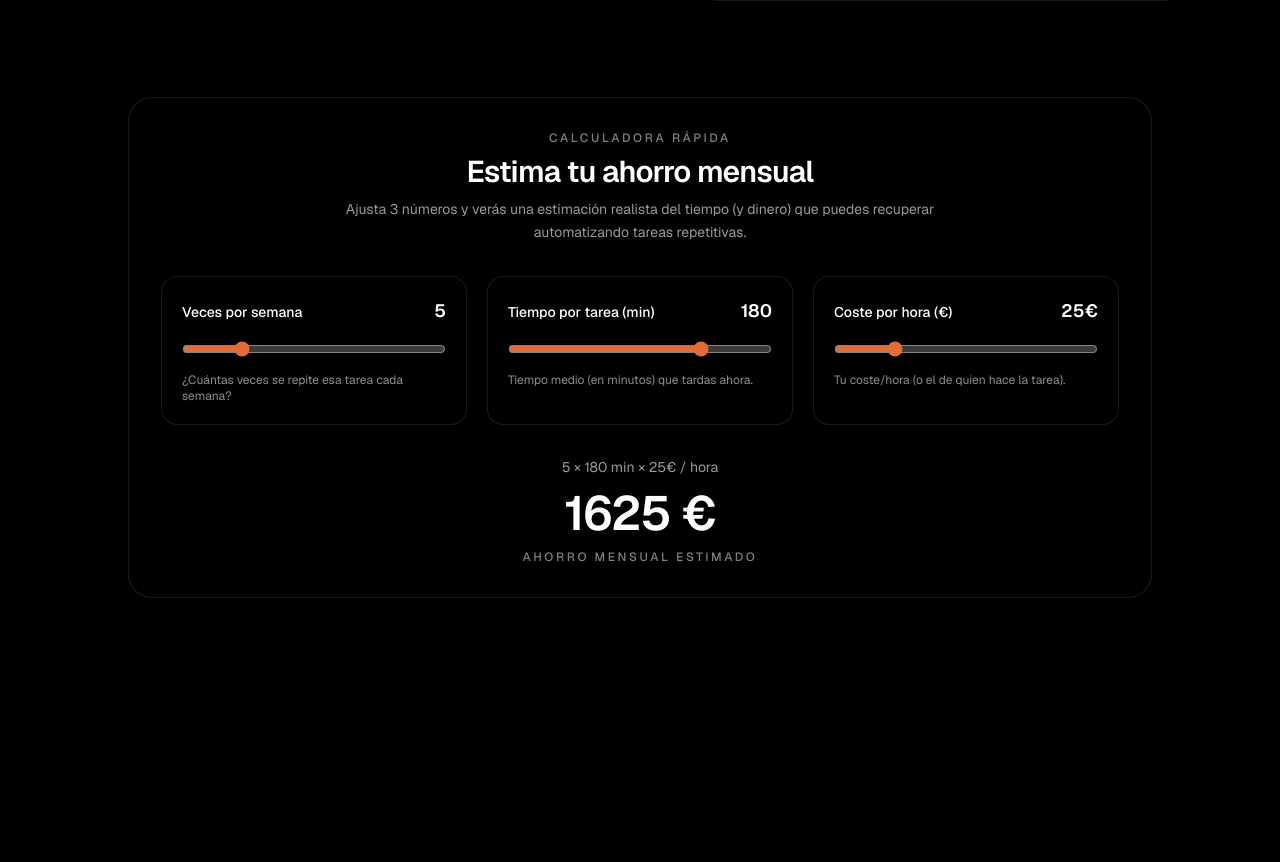
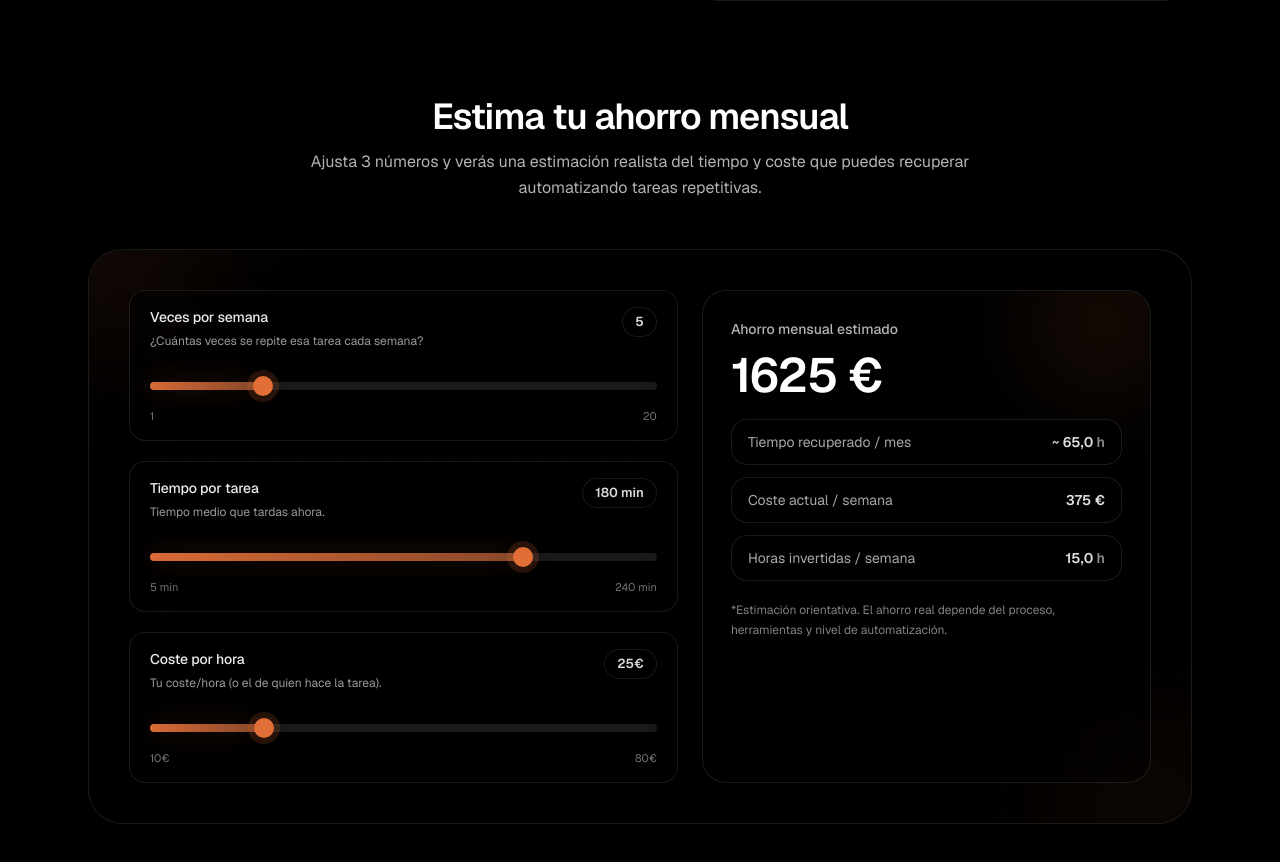
Before and after one commit to wearegenesis/genesis-landing, a Next.js app: page / in a window 1280 px wide. Shown: the part 2714-3576 px from the top of the page. Before the commit the page ends 3440 px from the top, so only its background shows below. Built offline with nearby package versions, Linux system fonts and the light colour scheme.

Commit message:
feat: serviceCalculator improved

```diff
--- a/src/components/sections/ServicesCalculator.tsx
+++ b/src/components/sections/ServicesCalculator.tsx
@@ -12,122 +12,255 @@ function formatEUR(value: number) {
   }).format(value);
 }
 
+function formatNumber(value: number, decimals = 1) {
+  return new Intl.NumberFormat("es-ES", {
+    maximumFractionDigits: decimals,
+    minimumFractionDigits: decimals,
+  }).format(value);
+}
+
+function clamp01(n: number) {
+  return Math.max(0, Math.min(1, n));
+}
+
+function pct(value: number, min: number, max: number) {
+  return clamp01((value - min) / (max - min));
+}
+
+type SliderProps = {
+  label: string;
+  helper: string;
+  value: number;
+  min: number;
+  max: number;
+  step: number;
+  suffix?: string;
+  onChange: (v: number) => void;
+};
+
+function Slider({
+  label,
+  helper,
+  value,
+  min,
+  max,
+  step,
+  suffix,
+  onChange,
+}: SliderProps) {
+  const p = pct(value, min, max);
+
+  return (
+    <div className="group rounded-2xl border border-foreground/10 bg-background/65 px-5 py-4 backdrop-blur-xl shadow-[0_12px_40px_rgba(0,0,0,0.08)] transition-shadow hover:shadow-[0_18px_60px_rgba(0,0,0,0.10)]">
+      <div className="flex items-start justify-between gap-4">
+        <div className="min-w-0">
+          <div className="text-[14px] font-medium tracking-[-0.01em] text-foreground/92">
+            {label}
+          </div>
+          <div className="mt-1 text-xs leading-relaxed text-foreground/60">
+            {helper}
+          </div>
+        </div>
+
+        <div className="shrink-0 rounded-full border border-foreground/10 bg-background/75 px-3 py-1 text-[13px] font-semibold text-foreground/85 shadow-[0_10px_24px_rgba(0,0,0,0.06)]">
+          {value}
+          {suffix ?? ""}
+        </div>
+      </div>
+
+      {/* Track premium (relleno) */}
+      <div className="mt-4">
+        <div className="relative h-9">
+          <div className="pointer-events-none absolute left-0 right-0 top-1/2 h-2 -translate-y-1/2 rounded-full bg-foreground/10" />
+          <div
+            className="pointer-events-none absolute left-0 top-1/2 h-2 -translate-y-1/2 rounded-full"
+            style={{
+              width: `${p * 100}%`,
+              background:
+                "linear-gradient(90deg, rgba(226,110,55,0.95), rgba(226,110,55,0.55))",
+              boxShadow: "0 0 24px rgba(226,110,55,0.22)",
+            }}
+          />
+
+          <input
+            aria-label={label}
+            type="range"
+            min={min}
+            max={max}
+            step={step}
+            value={value}
+            onChange={(e) => onChange(Number(e.target.value))}
+            className={[
+              "relative z-10 h-9 w-full appearance-none bg-transparent",
+              // Webkit track transparent (usamos nuestro track)
+              "[&::-webkit-slider-runnable-track]:h-2 [&::-webkit-slider-runnable-track]:rounded-full",
+              "[&::-webkit-slider-runnable-track]:bg-transparent",
+              // Webkit thumb
+              "[&::-webkit-slider-thumb]:appearance-none",
+              "[&::-webkit-slider-thumb]:h-5 [&::-webkit-slider-thumb]:w-5 [&::-webkit-slider-thumb]:rounded-full",
+              "[&::-webkit-slider-thumb]:bg-[color:var(--genesis-orange)]",
+              "[&::-webkit-slider-thumb]:shadow-[0_0_0_6px_rgba(226,110,55,0.16),0_10px_24px_rgba(0,0,0,0.18)]",
+              "[&::-webkit-slider-thumb]:-mt-[6px]",
+              // Firefox track transparent
+              "[&::-moz-range-track]:h-2 [&::-moz-range-track]:rounded-full [&::-moz-range-track]:bg-transparent",
+              // Firefox thumb
+              "[&::-moz-range-thumb]:h-5 [&::-moz-range-thumb]:w-5 [&::-moz-range-thumb]:rounded-full [&::-moz-range-thumb]:border-0",
+              "[&::-moz-range-thumb]:bg-[color:var(--genesis-orange)]",
+              "[&::-moz-range-thumb]:shadow-[0_0_0_6px_rgba(226,110,55,0.16),0_10px_24px_rgba(0,0,0,0.18)]",
+              // Focus
+              "focus:outline-none",
+            ].join(" ")}
+          />
+        </div>
+
+        <div className="mt-1 flex justify-between text-[11px] text-foreground/45">
+          <span>
+            {min}
+            {suffix ?? ""}
+          </span>
+          <span>
+            {max}
+            {suffix ?? ""}
+          </span>
+        </div>
+      </div>
+    </div>
+  );
+}
+
+function StatRow({ label, value }: { label: string; value: React.ReactNode }) {
+  return (
+    <div className="flex items-center justify-between rounded-2xl border border-foreground/10 bg-background/70 px-4 py-3">
+      <span className="text-sm text-foreground/65">{label}</span>
+      <span className="text-sm font-semibold text-foreground/88">{value}</span>
+    </div>
+  );
+}
+
 export default function ServicesCalculator() {
   const [timesPerWeek, setTimesPerWeek] = useState(5);
   const [minutesPerTask, setMinutesPerTask] = useState(180);
   const [costPerHour, setCostPerHour] = useState(25);
 
-  const monthlySavings = useMemo(() => {
+  const { hoursPerWeek, hoursPerMonth, weeklyCost, monthlySavings } =
+    useMemo(() => {
       const hoursPerWeek = (timesPerWeek * minutesPerTask) / 60;
       const weeklyCost = hoursPerWeek * costPerHour;
-    return weeklyCost * WEEKS_PER_MONTH;
+      const monthlySavings = weeklyCost * WEEKS_PER_MONTH;
+      const hoursPerMonth = hoursPerWeek * WEEKS_PER_MONTH;
+
+      return { hoursPerWeek, hoursPerMonth, weeklyCost, monthlySavings };
     }, [timesPerWeek, minutesPerTask, costPerHour]);
 
   return (
-    <div className="mt-14">
-      <div className="mx-auto max-w-5xl rounded-3xl border border-foreground/10 bg-background/30 p-6 backdrop-blur-xl md:p-8">
-        <div className="flex flex-col gap-2 text-center">
-          <p className="text-xs font-medium tracking-[0.22em] text-foreground/50">
-            CALCULADORA RÁPIDA
-          </p>
-          <h3 className="text-2xl font-semibold tracking-tight text-foreground md:text-3xl">
+    <section aria-label="Calculadora de ahorro" className="mt-16 md:mt-20">
+      {/* Header (sin caja) */}
+      <div className="mx-auto max-w-3xl text-center">
+        <h3 className="text-3xl font-semibold tracking-tight text-foreground md:text-4xl">
           Estima tu ahorro mensual
         </h3>
-          <p className="mx-auto max-w-2xl text-sm leading-relaxed text-foreground/60">
-            Ajusta 3 números y verás una estimación realista del tiempo (y
-            dinero) que puedes recuperar automatizando tareas repetitivas.
+        <p className="mt-3 text-[15px] leading-relaxed text-foreground/70 md:text-[16px]">
+          Ajusta 3 números y verás una estimación realista del tiempo y coste
+          que puedes recuperar automatizando tareas repetitivas.
         </p>
       </div>
 
-        <div className="mt-8 grid gap-5 md:grid-cols-3">
-          {/* Veces / semana */}
-          <div className="rounded-2xl border border-foreground/10 bg-background/40 p-5">
-            <div className="flex items-baseline justify-between">
-              <span className="text-sm font-medium text-foreground">
-                Veces por semana
-              </span>
-              <span className="text-lg font-semibold text-foreground">
-                {timesPerWeek}
-              </span>
+      {/* Panel */}
+      <div className="relative mx-auto mt-10 max-w-6xl overflow-hidden rounded-[34px] border border-foreground/10 bg-background/55 p-6 backdrop-blur-xl shadow-[0_30px_120px_rgba(0,0,0,0.12)] md:mt-12 md:p-10">
+        {/* Glow + textura */}
+        <div className="pointer-events-none absolute inset-0">
+          <div className="absolute -left-28 -top-32 h-72 w-72 rounded-full bg-[radial-gradient(circle,rgba(226,110,55,0.16),transparent_60%)] blur-3xl" />
+          <div className="absolute -right-28 -bottom-36 h-80 w-80 rounded-full bg-[radial-gradient(circle,rgba(226,110,55,0.12),transparent_60%)] blur-3xl" />
         </div>
-            <input
-              aria-label="Veces por semana"
-              className="mt-4 w-full accent-[color:var(--genesis-orange)]"
-              type="range"
+        <div className="pointer-events-none absolute inset-0 opacity-20 [background-image:radial-gradient(rgba(226,110,55,0.14)_1px,transparent_1px)] [background-size:22px_22px]" />
+
+        <div className="relative grid gap-6 md:grid-cols-[1.1fr_0.9fr]">
+          {/* Controls */}
+          <div className="space-y-5">
+            <Slider
+              label="Veces por semana"
+              helper="¿Cuántas veces se repite esa tarea cada semana?"
+              value={timesPerWeek}
               min={1}
               max={20}
               step={1}
-              value={timesPerWeek}
-              onChange={(e) => setTimesPerWeek(Number(e.target.value))}
+              onChange={setTimesPerWeek}
             />
-            <p className="mt-2 text-xs text-foreground/55">
-              ¿Cuántas veces se repite esa tarea cada semana?
-            </p>
-          </div>
 
-          {/* Minutos por tarea */}
-          <div className="rounded-2xl border border-foreground/10 bg-background/40 p-5">
-            <div className="flex items-baseline justify-between">
-              <span className="text-sm font-medium text-foreground">
-                Tiempo por tarea (min)
-              </span>
-              <span className="text-lg font-semibold text-foreground">
-                {minutesPerTask}
-              </span>
-            </div>
-            <input
-              aria-label="Minutos por tarea"
-              className="mt-4 w-full accent-[color:var(--genesis-orange)]"
-              type="range"
+            <Slider
+              label="Tiempo por tarea"
+              helper="Tiempo medio que tardas ahora."
+              value={minutesPerTask}
               min={5}
               max={240}
               step={5}
-              value={minutesPerTask}
-              onChange={(e) => setMinutesPerTask(Number(e.target.value))}
+              suffix=" min"
+              onChange={setMinutesPerTask}
             />
-            <p className="mt-2 text-xs text-foreground/55">
-              Tiempo medio (en minutos) que tardas ahora.
-            </p>
-          </div>
 
-          {/* Coste/hora */}
-          <div className="rounded-2xl border border-foreground/10 bg-background/40 p-5">
-            <div className="flex items-baseline justify-between">
-              <span className="text-sm font-medium text-foreground">
-                Coste por hora (€)
-              </span>
-              <span className="text-lg font-semibold text-foreground">
-                {costPerHour}€
-              </span>
-            </div>
-            <input
-              aria-label="Coste por hora"
-              className="mt-4 w-full accent-[color:var(--genesis-orange)]"
-              type="range"
+            <Slider
+              label="Coste por hora"
+              helper="Tu coste/hora (o el de quien hace la tarea)."
+              value={costPerHour}
               min={10}
               max={80}
               step={1}
-              value={costPerHour}
-              onChange={(e) => setCostPerHour(Number(e.target.value))}
+              suffix="€"
+              onChange={setCostPerHour}
             />
-            <p className="mt-2 text-xs text-foreground/55">
-              Tu coste/hora (o el de quien hace la tarea).
-            </p>
-          </div>
           </div>
 
-        <div className="mt-8 flex flex-col items-center justify-center gap-3 text-center">
-          <div className="text-sm text-foreground/60">
-            {timesPerWeek} × {minutesPerTask} min × {costPerHour}€ / hora
+          {/* Result */}
+          <div className="relative overflow-hidden rounded-3xl border border-foreground/10 bg-background/60 p-6 backdrop-blur-xl shadow-[0_18px_70px_rgba(0,0,0,0.10)] md:p-7">
+            <div className="pointer-events-none absolute inset-0">
+              <div className="absolute -right-20 -top-24 h-64 w-64 rounded-full bg-[radial-gradient(circle,rgba(226,110,55,0.14),transparent_60%)] blur-2xl" />
             </div>
-          <div className="text-4xl font-semibold tracking-tight text-foreground md:text-5xl">
+
+            <div className="relative">
+              <div className="text-sm font-medium text-foreground/70">
+                Ahorro mensual estimado
+              </div>
+
+              <div
+                className="mt-3 text-4xl font-semibold tracking-tight text-foreground md:text-5xl"
+                aria-live="polite"
+              >
                 {formatEUR(monthlySavings)}
               </div>
-          <div className="text-xs font-medium tracking-[0.22em] text-foreground/50">
-            AHORRO MENSUAL ESTIMADO
+
+              <div className="mt-5 grid gap-3">
+                <StatRow
+                  label="Tiempo recuperado / mes"
+                  value={
+                    <>
+                      ~ {formatNumber(hoursPerMonth, 1)}{" "}
+                      <span className="text-foreground/55">h</span>
+                    </>
+                  }
+                />
+                <StatRow
+                  label="Coste actual / semana"
+                  value={formatEUR(weeklyCost)}
+                />
+                <StatRow
+                  label="Horas invertidas / semana"
+                  value={
+                    <>
+                      {formatNumber(hoursPerWeek, 1)}{" "}
+                      <span className="text-foreground/55">h</span>
+                    </>
+                  }
+                />
+              </div>
+
+              <div className="mt-5 text-[12px] leading-relaxed text-foreground/50">
+                *Estimación orientativa. El ahorro real depende del proceso,
+                herramientas y nivel de automatización.
               </div>
             </div>
           </div>
         </div>
+      </div>
+    </section>
   );
 }
```
Lines whose indentation alone changed are shown as unchanged.
